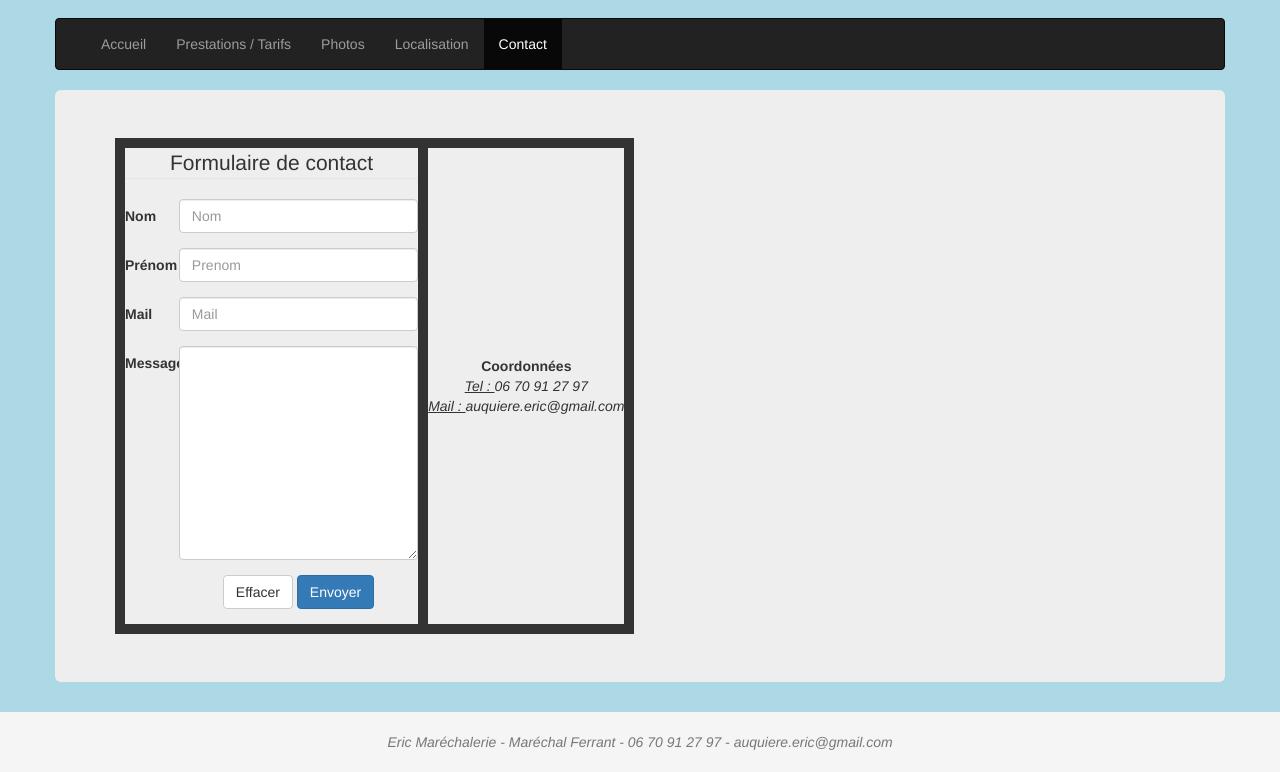
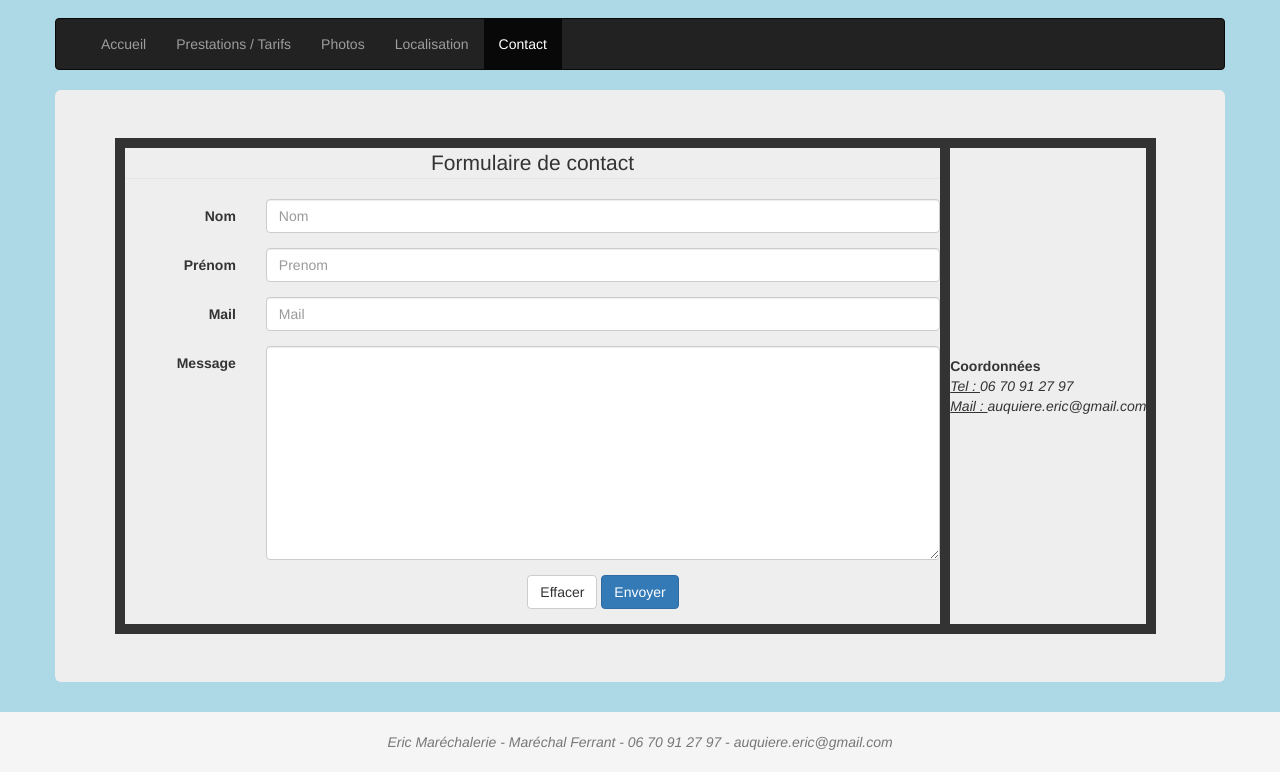
Before and after one commit to Marie888/Eric-Marechalerie, a plain HTML site: page contact.html in a window 1280 px wide. Shown: the part 309-1081 px from the top of the page. Drawn offline with nearby package versions, Linux system fonts and the light colour scheme.

Commit message:
Update contact.html

```diff
--- a/contact.html
+++ b/contact.html
@@ -49,7 +49,7 @@
       <div class="jumbotron">
         <table>
           <tr>
-            <td>
+            <td width=80%>
               <form class="form-horizontal">
                 <fieldset>
                   <legend>Formulaire de contact</legend>
@@ -86,7 +86,7 @@
                 </fieldset>
               </form>
             </td>
-            <td>
+            <td style="text-align:left">
               <B> Coordonnées </B> <br/>
               <I> <U> Tel : </U> 06 70 91 27 97 <br />
                 <U> Mail : </U> auquiere.eric@gmail.com
```
